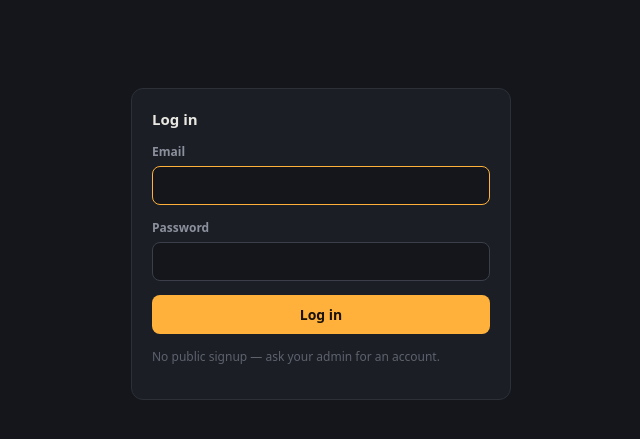
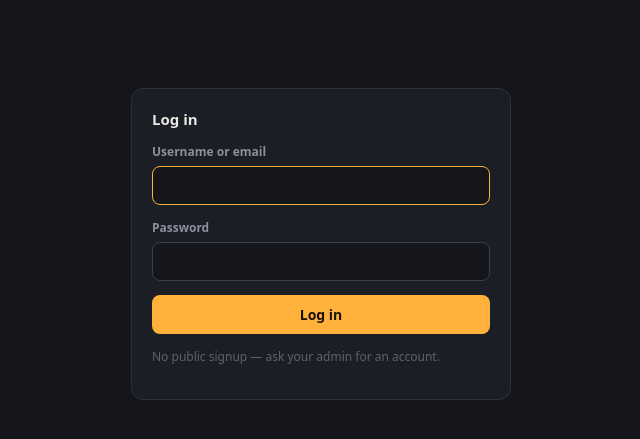
Before and after one commit to futurelicense/tuber-platform, a Flask app: page /login in a window 1280 px wide. Shown: the top 439 px of the page, without its empty margins (319-959 px from the left). Run offline with Flask 3, Linux system fonts and the light colour scheme; parts of the project's set-up code (start-up, migrations or seed data) failed here and were passed over.

Commit message:
Allow plain usernames (not just email addresses) at login
Co-Authored-By: Claude Sonnet 5 <noreply@anthropic.com>

```diff
--- a/app/admin/templates/admin/new_user.html
+++ b/app/admin/templates/admin/new_user.html
@@ -4,8 +4,8 @@
 <div class="card" style="max-width:420px">
   <h2>New tuber account</h2>
   <form method="post">
-    <label for="email">Email</label>
-    <input id="email" name="email" type="email" required autofocus>
+    <label for="email">Username or email</label>
+    <input id="email" name="email" type="text" required autofocus>
     <label for="display_name">Display name (optional)</label>
     <input id="display_name" name="display_name" type="text">
     <label for="role">Role</label>
--- a/app/templates/login.html
+++ b/app/templates/login.html
@@ -4,8 +4,8 @@
 <div class="card" style="max-width:380px;margin:60px auto">
   <h2>Log in</h2>
   <form method="post">
-    <label for="email">Email</label>
-    <input id="email" name="email" type="email" autocomplete="username" required autofocus>
+    <label for="email">Username or email</label>
+    <input id="email" name="email" type="text" autocomplete="username" required autofocus>
     <label for="password">Password</label>
     <input id="password" name="password" type="password" autocomplete="current-password" required>
     <button type="submit" style="width:100%">Log in</button>
```
